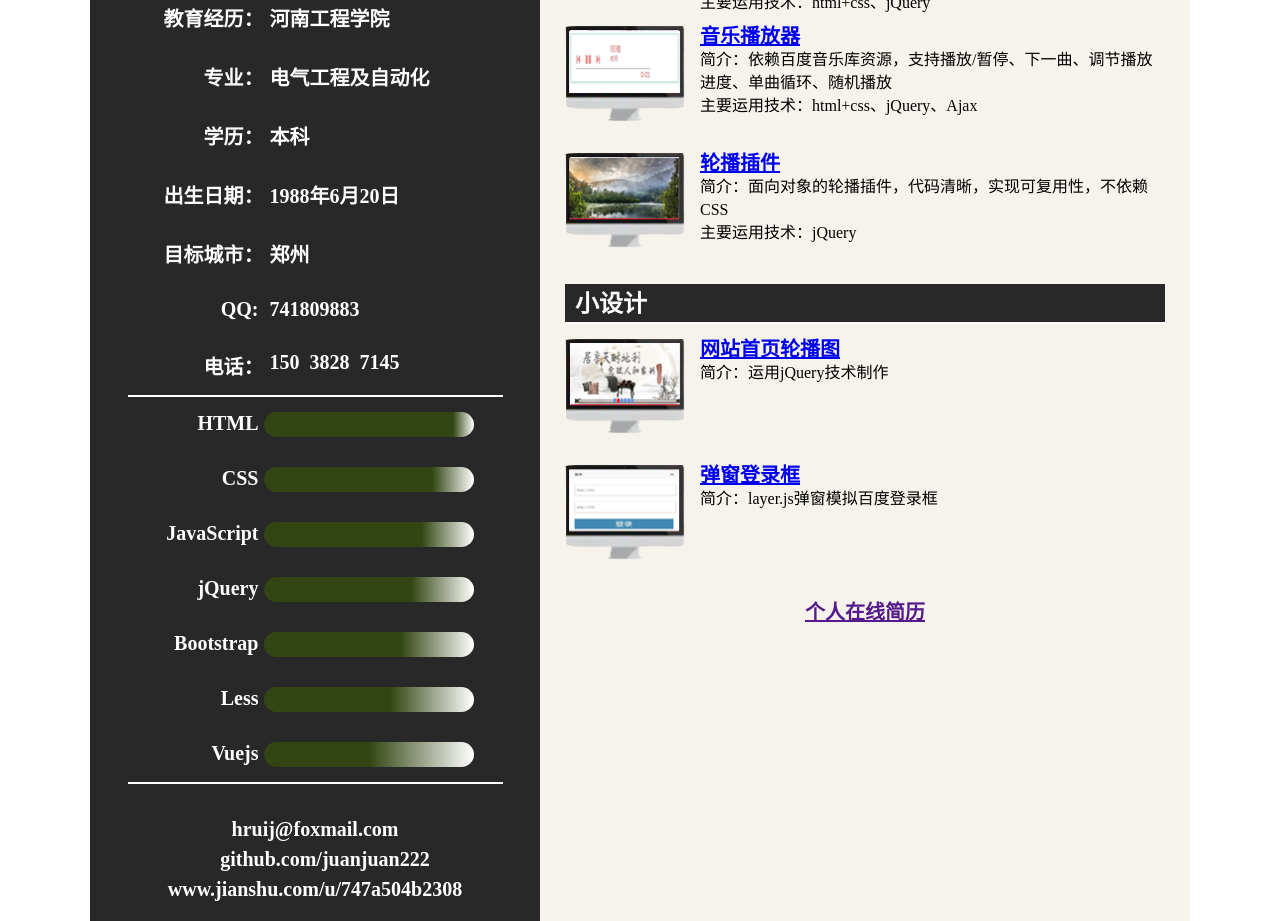
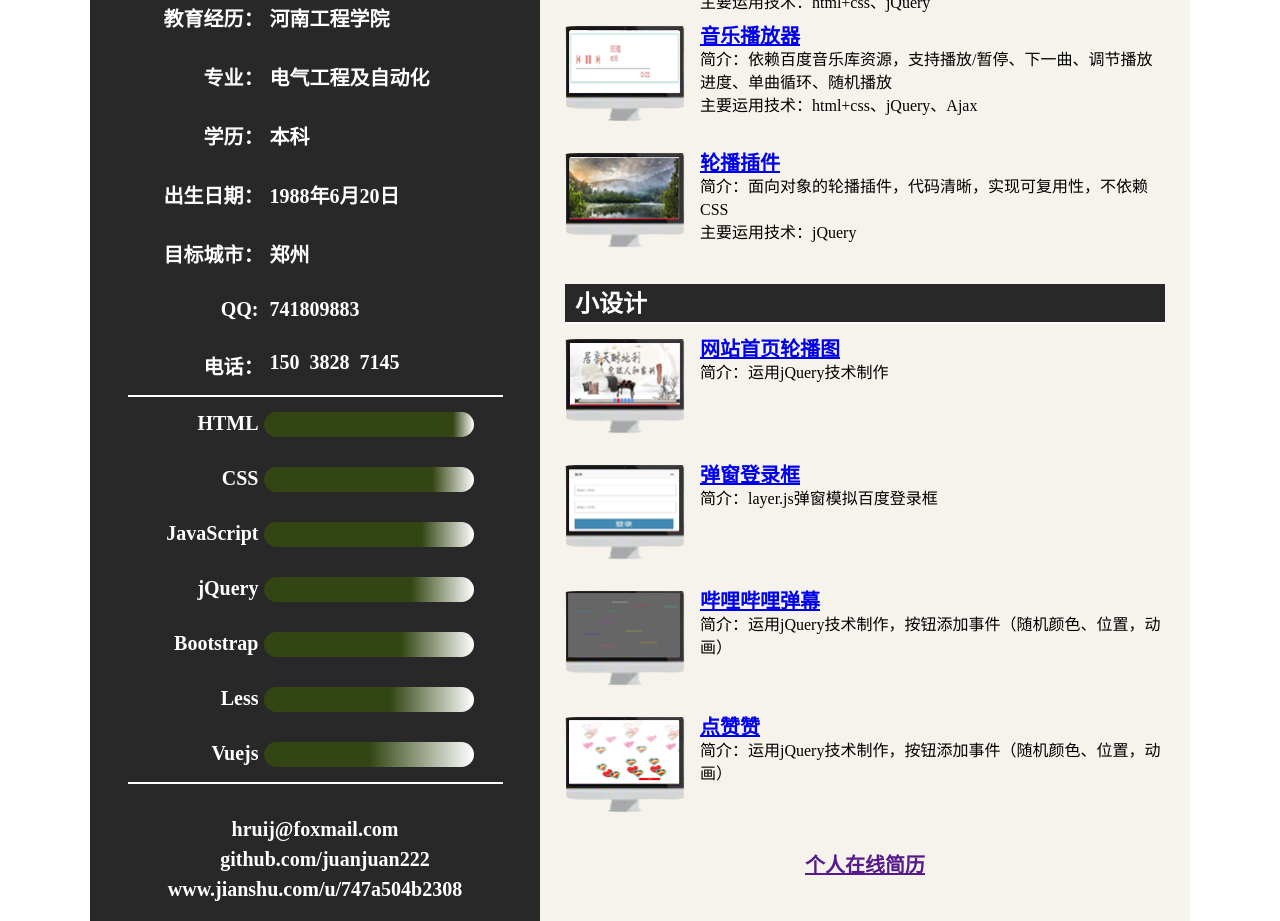
Before and after one commit to juanjuan222/xceshi, a plain HTML site: page index.html in a window 1280 px wide. Shown: the part 579-1500 px from the top of the page. Drawn offline with Linux system fonts and the light colour scheme.

Commit message:
添项目

```diff
--- a/index.html
+++ b/index.html
@@ -118,6 +118,12 @@
            <dd><h3 class="title1">
 <a href="https://juanjuan222.github.io/dlgbd/index.html">弹窗登录框</a></h3>
 简介：layer.js弹窗模拟百度登录框</dd>
+<dt><img src="img/danmu.png" alt="">&nbsp;&nbsp</dt>
+           <dd><h3 class="title1"> <a href="https://juanjuan222.github.io/danmu/index.html">哔哩哔哩弹幕</a></h3>
+简介：运用jQuery技术制作，按钮添加事件（随机颜色、位置，动画）</dd>
+<dt><img src="img/zan.png" alt="">&nbsp;&nbsp</dt>
+           <dd><h3 class="title1"> <a href="https://juanjuan222.github.io/zan/index.html">点赞赞</a></h3>
+简介：运用jQuery技术制作，按钮添加事件（随机颜色、位置，动画）</dd>
 
 
            </dl>
```
Also changed, not shown: img/danmu.png (added), img/jl.png, img/zan.png (added), 1 other file.
